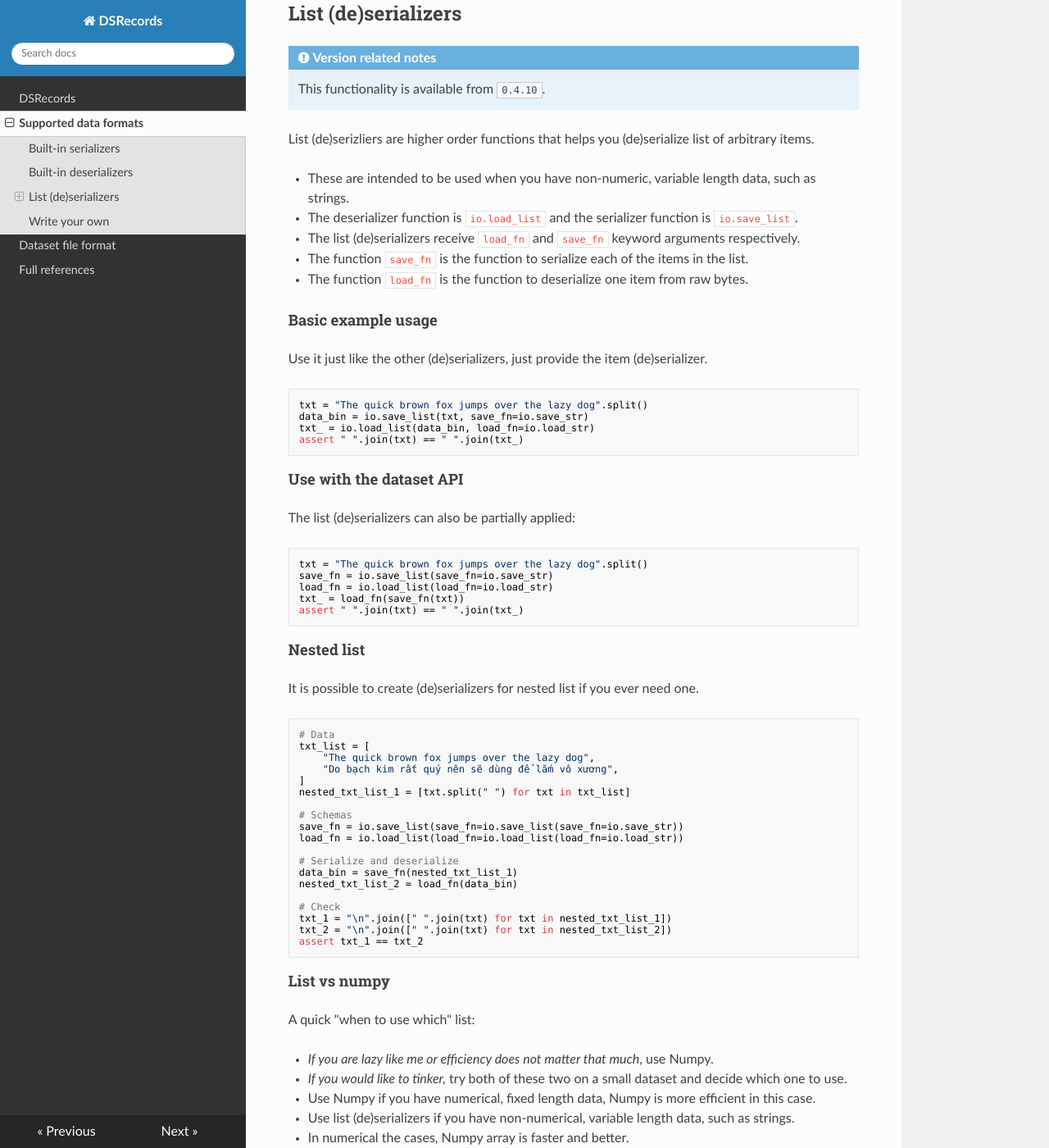
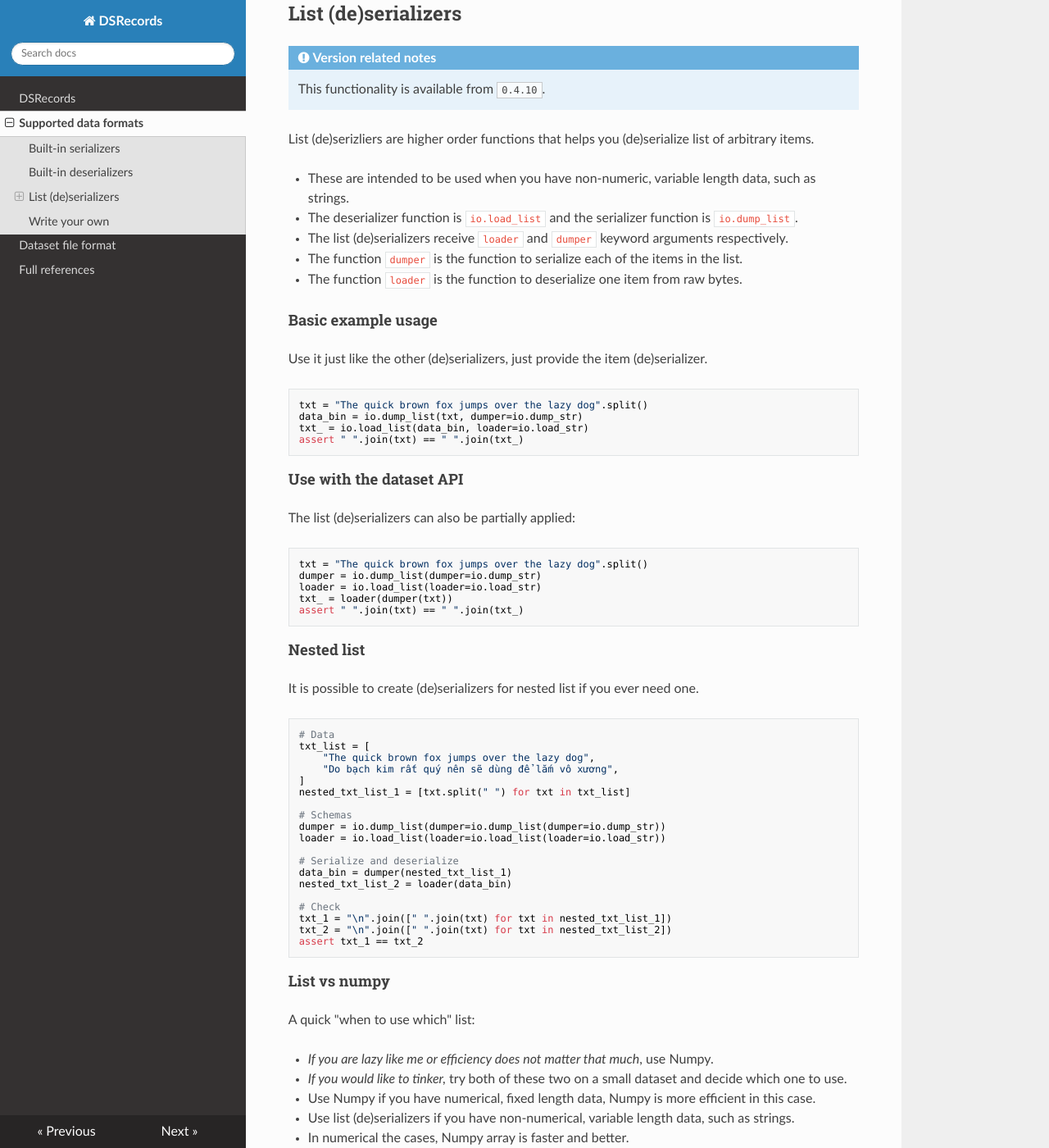
Before and after one commit to ndgnuh/dsrecords, an MkDocs documentation site: the page built from docs/formats.md, in a window 1280 px wide and 1400 px high, scrolled down 2530 px. Shown: the whole window at 82% size. Built offline with MkDocs 1.6.1, drawn with Linux system fonts in a browser that asks for light colours; nearby versions of some CDN libraries; some of the changed text lies outside the part shown.

Commit message:
[CI][release] Big name changes for friendlier usages

````diff
--- a/docs/formats.md
+++ b/docs/formats.md
@@ -8,14 +8,14 @@
 **All** serializers **must** returns `bytes`.
 
 ::: io.identity
-::: io.save_bool
-::: io.save_int
-::: io.save_float
-::: io.save_str
-::: io.save_raw_file
-::: io.save_pil
-::: io.save_np
-::: io.save_cv2
+::: io.dump_bool
+::: io.dump_int
+::: io.dump_float
+::: io.dump_str
+::: io.dump_raw_file
+::: io.dump_pil
+::: io.dump_np
+::: io.dump_cv2
 
 ## Built-in deserializers
 
@@ -36,18 +36,18 @@
 List (de)serizliers are higher order functions that helps you (de)serialize list of arbitrary items.
 
 - These are intended to be used when you have non-numeric, variable length data, such as strings.
-- The deserializer function is `io.load_list` and the serializer function is `io.save_list`.
-- The list (de)serializers receive `load_fn` and `save_fn` keyword arguments respectively.
-- The function `save_fn` is the function to serialize each of the items in the list.
-- The function `load_fn` is the function to deserialize one item from raw bytes.
+- The deserializer function is `io.load_list` and the serializer function is `io.dump_list`.
+- The list (de)serializers receive `loader` and `dumper` keyword arguments respectively.
+- The function `dumper` is the function to serialize each of the items in the list.
+- The function `loader` is the function to deserialize one item from raw bytes.
 
 #### Basic example usage
 
 Use it just like the other (de)serializers, just provide the item (de)serializer.
 ```python
 txt = "The quick brown fox jumps over the lazy dog".split()
-data_bin = io.save_list(txt, save_fn=io.save_str)
-txt_ = io.load_list(data_bin, load_fn=io.load_str)
+data_bin = io.dump_list(txt, dumper=io.dump_str)
+txt_ = io.load_list(data_bin, loader=io.load_str)
 assert " ".join(txt) == " ".join(txt_)
 ```
 
@@ -57,9 +57,9 @@ The list (de)serializers can also be partially applied:
 
 ```python
 txt = "The quick brown fox jumps over the lazy dog".split()
-save_fn = io.save_list(save_fn=io.save_str)
-load_fn = io.load_list(load_fn=io.load_str)
-txt_ = load_fn(save_fn(txt))
+dumper = io.dump_list(dumper=io.dump_str)
+loader = io.load_list(loader=io.load_str)
+txt_ = loader(dumper(txt))
 assert " ".join(txt) == " ".join(txt_)
 ```
 
@@ -75,12 +75,12 @@ txt_list = [
 nested_txt_list_1 = [txt.split(" ") for txt in txt_list]
 
 # Schemas
-save_fn = io.save_list(save_fn=io.save_list(save_fn=io.save_str))
-load_fn = io.load_list(load_fn=io.load_list(load_fn=io.load_str))
+dumper = io.dump_list(dumper=io.dump_list(dumper=io.dump_str))
+loader = io.load_list(loader=io.load_list(loader=io.load_str))
 
 # Serialize and deserialize
-data_bin = save_fn(nested_txt_list_1)
-nested_txt_list_2 = load_fn(data_bin)
+data_bin = dumper(nested_txt_list_1)
+nested_txt_list_2 = loader(data_bin)
 
 # Check
 txt_1 = "\n".join([" ".join(txt) for txt in nested_txt_list_1])
@@ -101,7 +101,7 @@ A quick "when to use which" list:
 - This was originally intended to be used with large image-and-text-mixed datasets.
 
 
-::: io.save_list
+::: io.dump_list
 ::: io.load_list
 
 ## Write your own
@@ -122,7 +122,7 @@ For example, this is how `numpy` (de)serializers are defined (`numpy` is lazy lo
 import numpy as np
 
 
-def save_np(x: np.ndarray):
+def dump_np(x: np.ndarray):
     with BytesIO() as io:
         np.save(io, x)
         bytes = io.getvalue()
@@ -145,7 +145,7 @@ from dsrecords import io
 
 
 @io.kurry
-def save_pil_jpeg(image, quality=95) -> bytes:
+def dump_pil_jpeg(image, quality=95) -> bytes:
     io = BytesIO()
     image.save(io, "JPEG", quality=quality)
     image_bin = io.getvalue()
--- a/pyproject.toml
+++ b/pyproject.toml
@@ -5,7 +5,7 @@ build-backend = "setuptools.build_meta"
 [project]
 name = "dsrecords"
 description = "Dead-simple and easy-to-hack RecordIO-like data storing. Inspired by MXNet's RecordIO and Protobuf."
-version = "0.4.16"
+version = "0.4.17"
 readme = "README.md"
 keywords = ["RecordIO"]
 license = { text = "MIT" }
````
Also changed, not shown: docs/index.md (+6 -6 lines), 2 other files.
